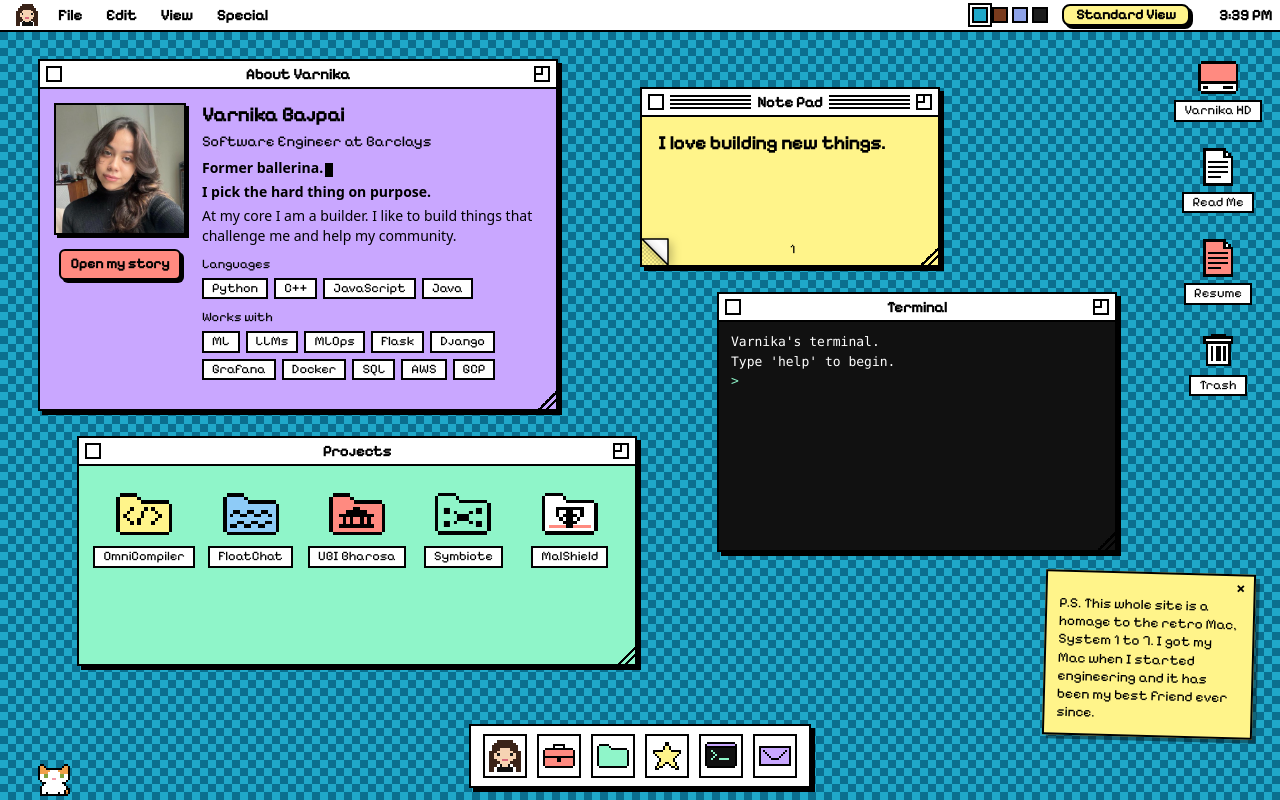
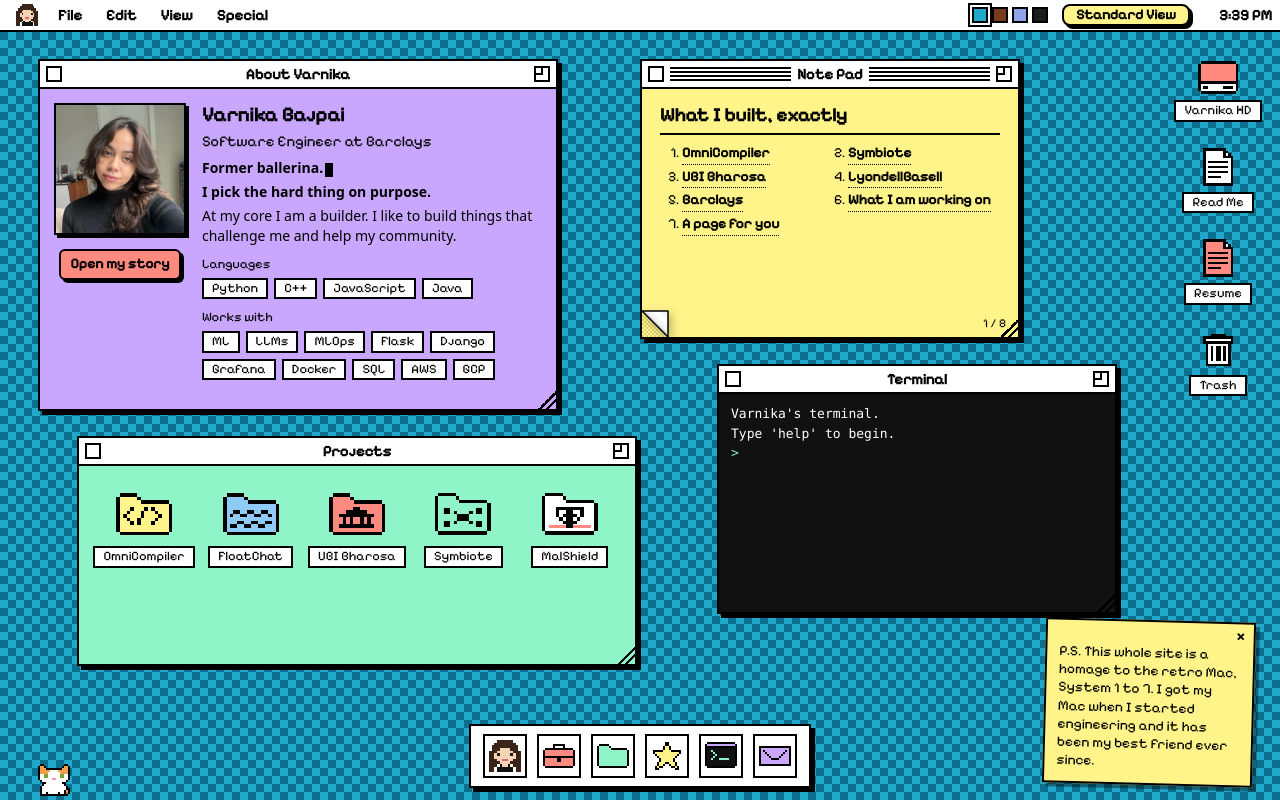
Before and after one commit to VarnikaBajpai4/Portfolio, a React (Vite) app: page / in a window 1280 px wide. Built offline with nearby package versions, Linux system fonts and the light colour scheme.

Commit message:
Turn the Note Pad into notes on my exact work, current research, and a page for the visitor

```diff
--- a/src/apps/NotePad.tsx
+++ b/src/apps/NotePad.tsx
@@ -1,6 +1,7 @@
 import { useEffect, useId, useLayoutEffect, useRef, useState } from 'react'
 import type { PointerEvent } from 'react'
 import { content } from '../content'
+import type { Note } from '../content'
 import { prefersReducedMotion } from '../motion'
 import { useAddSticky } from '../shell/stickies'
 import { foldCorner, fullyTurned } from './fold'
@@ -11,11 +12,41 @@
 const TURN_MS = 620
 const RETURN_MS = 380
 
+/** The pad opens on a list of its pages, and ends on a page for the visitor to write on. */
+const INDEX = 0
+const FIRST_NOTE = 1
+
+function NotePage({ note }: { note: Note }) {
+  return (
+    <>
+      <h3 className="note-title">
+        {note.title}
+        {note.tag && <span className="note-tag">{note.tag}</span>}
+      </h3>
+      <ul className="note-lines">
+        {note.lines.map((line) => (
+          <li key={line}>{line}</li>
+        ))}
+      </ul>
+      {note.tools && (
+        <ul className="note-tools">
+          {note.tools.map((tool) => (
+            <li key={tool}>{tool}</li>
+          ))}
+        </ul>
+      )}
+    </>
+  )
+}
+
 const ease = (t: number) => (t < 0.5 ? 2 * t * t : 1 - (-2 * t + 2) ** 2 / 2)
 const points = (poly: Pt[]) => poly.map((p) => `${p.x.toFixed(1)},${p.y.toFixed(1)}`).join(' ')
 
 export function NotePad() {
-  const pages = content.notes
+  const notes = content.notes
+  /** the index, each note, then the visitor's own page */
+  const count = notes.length + 2
+  const [draft, setDraft] = useState('')
   const addSticky = useAddSticky()
   const gradientId = useId()
   const rootRef = useRef<HTMLDivElement>(null)
@@ -25,7 +56,7 @@
   const [corner, setCorner] = useState<Pt | null>(null)
   const drag = useRef<{ moved: boolean } | null>(null)
   const frame = useRef(0)
-  const next = (page + 1) % pages.length
+  const next = (page + 1) % count
 
   useLayoutEffect(() => {
     const el = rootRef.current
@@ -41,8 +72,11 @@
   const at = corner ?? rest
   const fold = foldCorner(size.w, size.h, at)
 
+  const turning = useRef(false)
+
   const turnPage = () => {
-    setPage(next)
+    turning.current = false
+    setPage((p) => (p + 1) % count)
     setCorner(null)
   }
 
@@ -60,7 +94,10 @@
     frame.current = requestAnimationFrame(step)
   }
 
-  const finishTurn = (from: Pt) => glide(from, fullyTurned(size.w, size.h), TURN_MS, turnPage)
+  const finishTurn = (from: Pt) => {
+    turning.current = true
+    glide(from, fullyTurned(size.w, size.h), TURN_MS, turnPage)
+  }
 
   const local = (e: PointerEvent): Pt => {
     const box = rootRef.current!.getBoundingClientRect()
@@ -69,6 +106,8 @@
 
   const onDown = (e: PointerEvent<HTMLButtonElement>) => {
     cancelAnimationFrame(frame.current)
+    // a page that is still turning lands at once, so quick clicks never lose a turn
+    if (turning.current) turnPage()
     e.currentTarget.setPointerCapture(e.pointerId)
     drag.current = { moved: false }
   }
@@ -90,7 +129,8 @@
     const outside = p.x < 0 || p.y < 0 || p.x > size.w || p.y > size.h
     if (outside && addSticky) {
       // pulled right off the pad: the page becomes a sticky note on the desktop
-      addSticky(pages[page], e.clientX, e.clientY)
+      addSticky(textOf(page), e.clientX, e.clientY)
+      if (page === count - 1) setDraft('')
       turnPage()
     } else if (Math.hypot(p.x, p.y - size.h) > 0.55 * Math.hypot(size.w, size.h)) {
       finishTurn(p)
@@ -99,19 +139,70 @@
     }
   }
 
+  /** What a page says, as plain text, for the sticky note it becomes when torn off. */
+  const textOf = (index: number): string => {
+    if (index === INDEX) return ['What I built, exactly', ...notes.map((n) => `· ${n.title}`)].join('\n')
+    if (index === count - 1) return draft.trim() || "A note from Varnika's pad."
+    const note = notes[index - FIRST_NOTE]
+    return [note.title, ...note.lines.map((l) => `· ${l}`)].join('\n')
+  }
+
+  const body = (index: number, live: boolean) => {
+    if (index === INDEX) {
+      return (
+        <>
+          <h3 className="note-title">What I built, exactly</h3>
+          <ol className="note-index">
+            {notes.map((note, i) => (
+              <li key={note.title}>
+                <button type="button" tabIndex={live ? 0 : -1} onClick={() => setPage(i + FIRST_NOTE)}>
+                  {note.title}
+                </button>
+              </li>
+            ))}
+            <li>
+              <button type="button" tabIndex={live ? 0 : -1} onClick={() => setPage(count - 1)}>
+                A page for you
+              </button>
+            </li>
+          </ol>
+        </>
+      )
+    }
+    if (index === count - 1) {
+      return (
+        <>
+          <h3 className="note-title">Your page</h3>
+          <textarea
+            className="note-write"
+            aria-label="Write a note"
+            placeholder="Write here. Then pull the corner off the pad to take it with you."
+            value={draft}
+            onChange={(e) => setDraft(e.target.value)}
+            tabIndex={live ? 0 : -1}
+            readOnly={!live}
+          />
+        </>
+      )
+    }
+    return <NotePage note={notes[index - FIRST_NOTE]} />
+  }
+
   return (
     <div className="notepad" ref={rootRef}>
-      <p className="notepad-text notepad-under" aria-hidden="true">
-        {pages[next]}
-      </p>
+      <div className="notepad-page-body notepad-under" aria-hidden="true">
+        {body(next, false)}
+      </div>
       <div
         className="notepad-sheet"
         style={{ clipPath: `polygon(${fold.sheet.map((p) => `${p.x.toFixed(1)}px ${p.y.toFixed(1)}px`).join(', ')})` }}
       >
-        <p className="notepad-text" aria-live="polite">
-          {pages[page]}
-        </p>
-        <span className="notepad-page">{page + 1}</span>
+        <div className="notepad-page-body" aria-live="polite">
+          {body(page, true)}
+        </div>
+        <span className="notepad-page">
+          {page + 1} / {count}
+        </span>
       </div>
       <svg className="notepad-fold" width={size.w} height={size.h} aria-hidden="true">
         <defs>
--- a/src/apps/apps.css
+++ b/src/apps/apps.css
@@ -237,16 +237,96 @@
   background-size: 4px 4px;
 }
 
-.notepad-text {
-  padding: 14px 16px 34px;
-  font-size: 19px;
-  font-weight: 600;
-  line-height: 1.3;
+.notepad-page-body {
+  display: grid;
+  gap: 8px;
+  align-content: start;
+  height: 100%;
+  padding: 14px 18px 30px;
 }
 
 .notepad-under {
   position: absolute;
   inset: 0;
+}
+
+.note-title {
+  display: flex;
+  gap: 10px;
+  align-items: baseline;
+  padding-bottom: 4px;
+  border-bottom: var(--px) solid var(--ink);
+  font-size: 19px;
+}
+
+.note-tag {
+  font-size: 12px;
+  font-weight: 400;
+}
+
+.note-lines {
+  display: grid;
+  gap: 5px;
+  padding-left: 16px;
+  font-family: var(--font-read);
+  font-size: 13.5px;
+  line-height: 1.4;
+  list-style: square;
+}
+
+.note-tools {
+  display: flex;
+  flex-wrap: wrap;
+  gap: 5px;
+  align-self: end;
+}
+
+.note-tools li {
+  padding: 0 7px;
+  background: var(--paper);
+  border: 1px solid var(--ink);
+  font-size: 12px;
+}
+
+.note-index {
+  display: grid;
+  grid-template-columns: 1fr 1fr;
+  gap: 2px 14px;
+  margin: 0;
+  padding-left: 22px;
+  font-size: 14px;
+}
+
+.note-index button {
+  padding: 1px 0;
+  background: none;
+  border: 0;
+  border-bottom: 1px dotted var(--ink);
+  font-weight: 600;
+  text-align: left;
+}
+
+.note-index button:hover {
+  background: var(--ink);
+  color: var(--paper);
+}
+
+.note-write {
+  width: 100%;
+  min-height: 130px;
+  padding: 0;
+  /* ruled lines to write on */
+  background: repeating-linear-gradient(transparent 0 23px, #00000030 23px 24px);
+  border: 0;
+  font-family: var(--font-read);
+  font-size: 15px;
+  line-height: 24px;
+  resize: none;
+}
+
+.note-write:focus-visible {
+  outline: none;
+  box-shadow: none;
 }
 
 .notepad-sheet {
@@ -289,9 +369,9 @@
 
 .notepad-page {
   position: absolute;
+  right: 12px;
   bottom: 6px;
-  left: 50%;
-  font-size: 13px;
+  font-size: 12px;
 }
 
 /* ---------- Terminal ---------- */
--- a/src/apps/registry.ts
+++ b/src/apps/registry.ts
@@ -36,12 +36,12 @@
   { id: 'work', title: 'Work', icon: 'work', component: Work, size: { w: 460, h: 340 }, pos: { x: 0.22, y: 0.12 }, fill: 'c4', dock: true },
   { id: 'projects', title: 'Projects', icon: 'folder', component: Projects, size: { w: 560, h: 230 }, pos: { x: 0.06, y: 0.59 }, fill: 'c2', dock: true, openOnStart: true },
   { id: 'achievements', title: 'Achievements', icon: 'star', component: Achievements, size: { w: 420, h: 280 }, pos: { x: 0.3, y: 0.18 }, fill: 'c3', dock: true },
-  { id: 'terminal', title: 'Terminal', icon: 'terminal', component: Terminal, size: { w: 400, h: 260 }, pos: { x: 0.56, y: 0.38 }, fill: 'ink', dock: true, openOnStart: true },
+  { id: 'terminal', title: 'Terminal', icon: 'terminal', component: Terminal, size: { w: 400, h: 250 }, pos: { x: 0.56, y: 0.485 }, fill: 'ink', dock: true, openOnStart: true },
   { id: 'contact', title: 'Contact', icon: 'mail', component: Contact, size: { w: 340, h: 240 }, pos: { x: 0.4, y: 0.24 }, fill: 'c1', dock: true },
   { id: 'hd', title: 'Varnika HD', icon: 'hd', component: HardDisk, size: { w: 480, h: 320 }, pos: { x: 0.2, y: 0.2 }, fill: 'c4' },
   { id: 'resume', title: 'Resume', icon: 'doc', component: Resume, size: { w: 540, h: 520 }, pos: { x: 0.34, y: 0.06 }, fill: 'paper' },
   { id: 'trash', title: 'Trash', icon: 'trash', component: Trash, size: { w: 400, h: 260 }, pos: { x: 0.36, y: 0.3 }, fill: 'paper' },
-  { id: 'notepad', title: 'Note Pad', icon: 'note', component: NotePad, size: { w: 300, h: 180 }, pos: { x: 0.5, y: 0.08 }, fill: 'c3', openOnStart: true },
+  { id: 'notepad', title: 'Note Pad', icon: 'note', component: NotePad, size: { w: 380, h: 280 }, pos: { x: 0.5, y: 0.04 }, fill: 'c3', openOnStart: true },
   { id: 'community', title: 'Community', icon: 'people', component: Community, size: { w: 460, h: 300 }, pos: { x: 0.26, y: 0.16 }, fill: 'c2' },
 ]
 
--- a/src/content.ts
+++ b/src/content.ts
@@ -56,6 +56,16 @@
   | 'whisk'
   | 'palette'
 
+/** A page of the Note Pad: what exactly I did somewhere, in a few lines. */
+export interface Note {
+  title: string
+  /** a short label beside the title, such as "my part" */
+  tag?: string
+  lines: string[]
+  /** the tools that page is about */
+  tools?: string[]
+}
+
 export interface Content {
   identity: {
     name: string
@@ -87,7 +97,7 @@
   /** paragraphs */
   readMe: string[]
   /** one Note Pad page each */
-  notes: string[]
+  notes: Note[]
   trash: string[]
   /** the short note pinned to the desktop */
   homage: string
@@ -333,11 +343,67 @@
     'This whole site is a homage to the retro Mac, System 1 to 7. I got my Mac when I started engineering and it has been my best friend ever since.',
   ],
 
-  // DRAFT — owner to edit
   notes: [
-    'I love building new things.',
-    'Currently: shipping at Barclays, reading too many books at once, and chasing a new deadlift PR.',
-    'Unique. Creative. Challenging. Helpful. Pick at least three for every project.',
+    {
+      title: 'OmniCompiler',
+      tag: 'my part',
+      lines: [
+        'Breakpoint recommendation, end to end.',
+        'One Random Forest model per language, trained on features of each line of code.',
+        'It scores the candidate lines and suggests where to pause.',
+      ],
+      tools: ['Random Forest', 'scikit-learn', 'feature engineering'],
+    },
+    {
+      title: 'Symbiote',
+      tag: 'my part',
+      lines: [
+        'The matching algorithm, written from scratch.',
+        'It places each person in a band for every skill, then pairs the bands that complement each other.',
+        'Distance measures between skill profiles decide how good a fit is.',
+      ],
+      tools: ['Python', 'similarity metrics', 'scoring'],
+    },
+    {
+      title: 'UBI Bharosa',
+      tag: 'my part',
+      lines: [
+        'The ML models, built to plug into the bank\'s existing software.',
+        'Face recognition with ArcFace embeddings.',
+        'Loan recommendations with Random Forest.',
+        'Customer priority with XGBoost regression.',
+      ],
+      tools: ['ArcFace', 'Random Forest', 'XGBoost'],
+    },
+    {
+      title: 'LyondellBasell',
+      tag: 'internship',
+      lines: [
+        'A backend pipeline for SAP testing analytics, in Python over REST APIs.',
+        'Tree traversal across parent and child test hierarchies.',
+        'It runs on AWS on a schedule, with no manual step.',
+      ],
+      tools: ['Python', 'REST APIs', 'AWS'],
+    },
+    {
+      title: 'Barclays',
+      tag: 'now',
+      lines: [
+        'ML development and MLOps, as my daily work.',
+        'As an intern: an ML classifier for test logs, and automation that drafts Xray test cases in Jira.',
+        'The details stay inside the bank.',
+      ],
+      tools: ['Python', 'Flask', 'Grafana'],
+    },
+    {
+      title: 'What I am working on',
+      tag: 'research',
+      lines: [
+        'Paper under review: "A Unified Multi-Language Debugging Framework: Containerized Execution, Structural Analysis, and Breakpoint Recommendation".',
+        'Studying quantisation fidelity: quantisation does not damage a model evenly, and the usual benchmarks miss the abilities that break first.',
+      ],
+      tools: ['debugging', 'quantisation', 'LLMs'],
+    },
   ],
 
   // DRAFT — owner to edit
--- a/src/shell/Desktop.tsx
+++ b/src/shell/Desktop.tsx
@@ -48,7 +48,7 @@
     id: 0,
     text: content.homage,
     x: Math.max(12, bounds.w - 236),
-    y: Math.min(540, bounds.h + DOCK_RESERVE - 190),
+    y: Math.min(600, bounds.h + DOCK_RESERVE - 180),
     wide: true,
   }
 }
--- a/src/shell/shell.css
+++ b/src/shell/shell.css
@@ -407,6 +407,7 @@
   font-weight: 600;
   line-height: 1.3;
   cursor: grab;
+  white-space: pre-line;
   transform: rotate(-2deg);
   touch-action: none;
   user-select: none;
```
Also changed, not shown: 1 other file (tests, documents, lock files or other folders).
